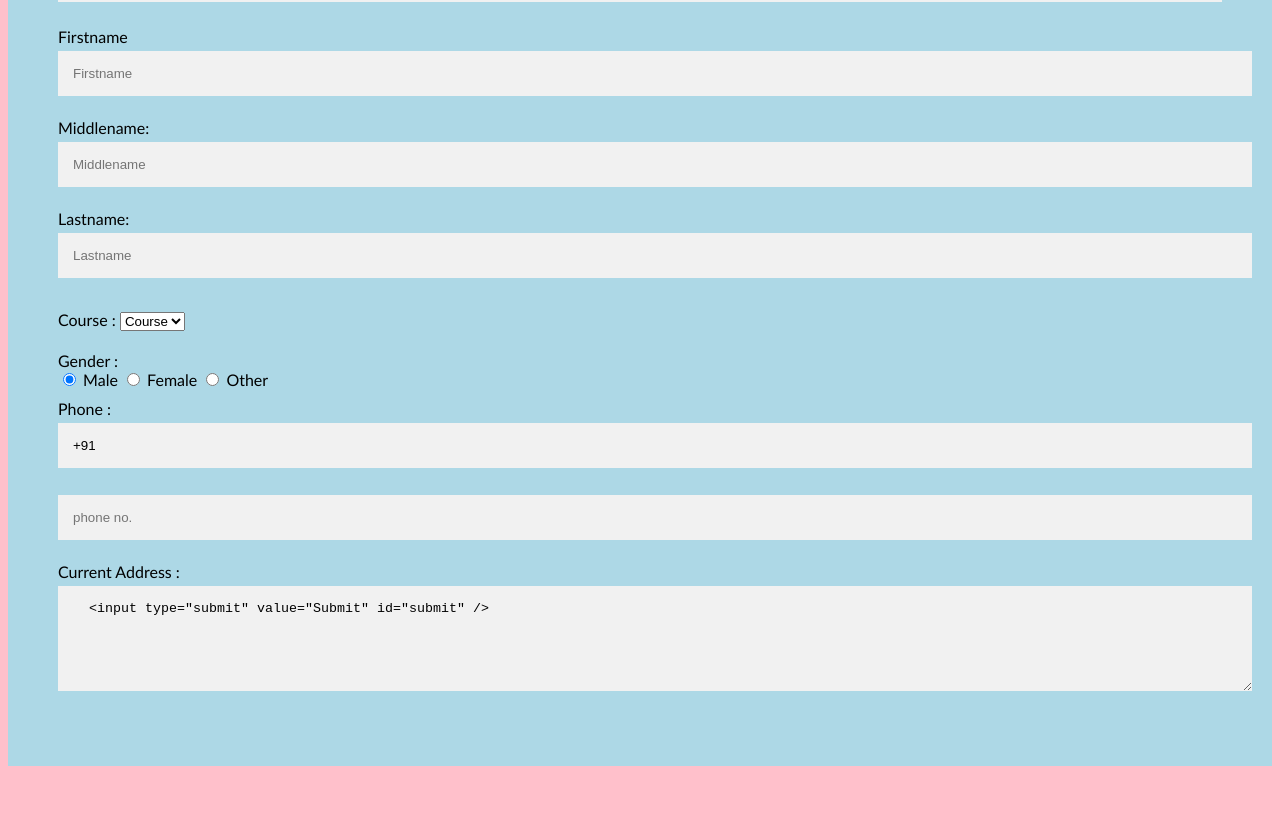
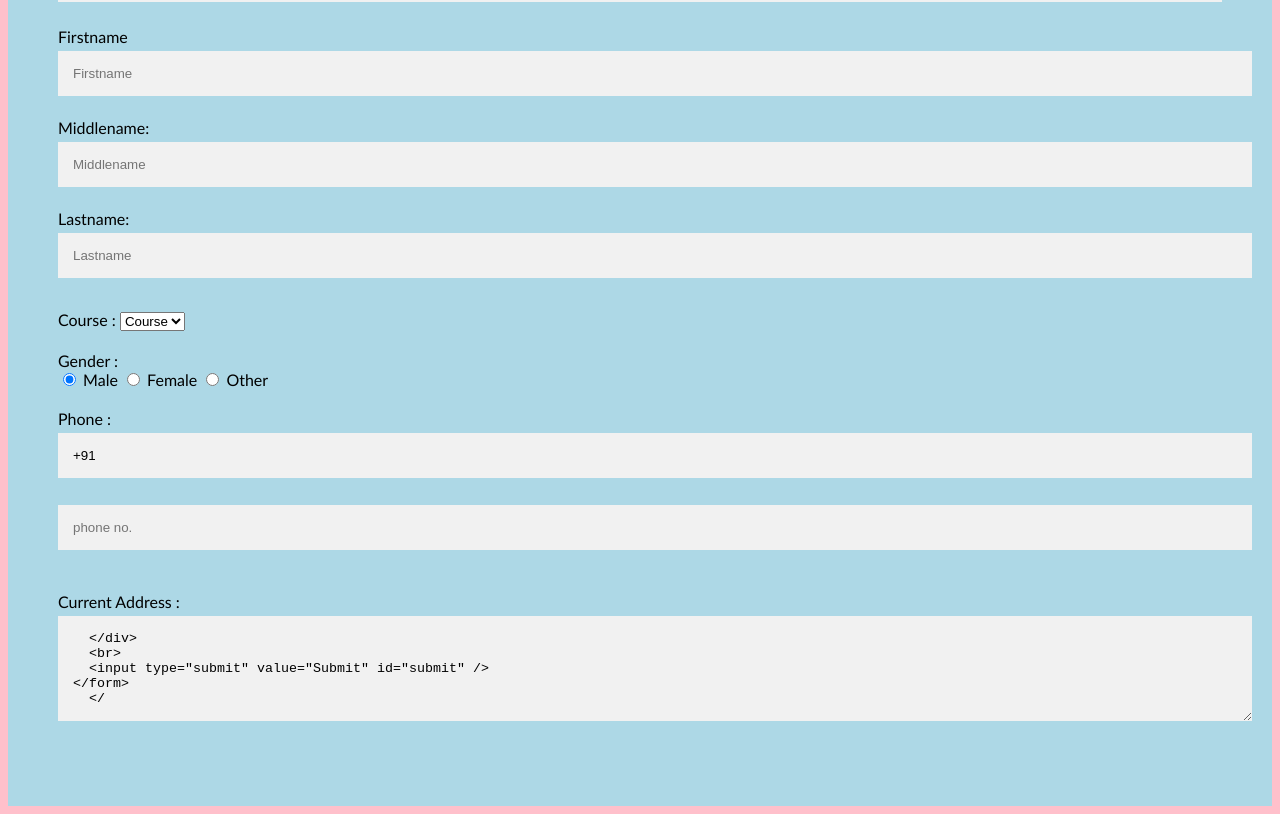
Before and after one commit to Paurnima11/bharat-intern-task1, a website: page index.html in a window 1280 px wide. Shown: the part 140-954 px from the top of the page. Before the commit the page ends 914 px from the top, so only its background shows below. Drawn offline with Linux system fonts and the light colour scheme.

Commit message:
Update index.html

```diff
--- a/index.html
+++ b/index.html
@@ -81,11 +81,20 @@ Gender :
 <input type="radio" value="Other" name="gender"> Other
 
 </div>
+<div>
 <label>
 Phone :
-</label>
+</label><br>
 <input type="text" name="country code" placeholder="Country Code"  value="+91" size="2"/>
-<input type="text" name="phone" placeholder="phone no." size="10"/ required>
+<input type="text" name="phone" placeholder="phone no." size="10" required/>
+</div>
+    <div>
+    <label>
 Current Address :
-<textarea cols="80" rows="5" placeholder="Current Address" value="address"/required>
+      </label><br>
+<textarea cols="80" rows="5" placeholder="Current Address" value="address"required/>
+  </div>
+  <br>
   <input type="submit" value="Submit" id="submit" />
+</form>
+  </
```
